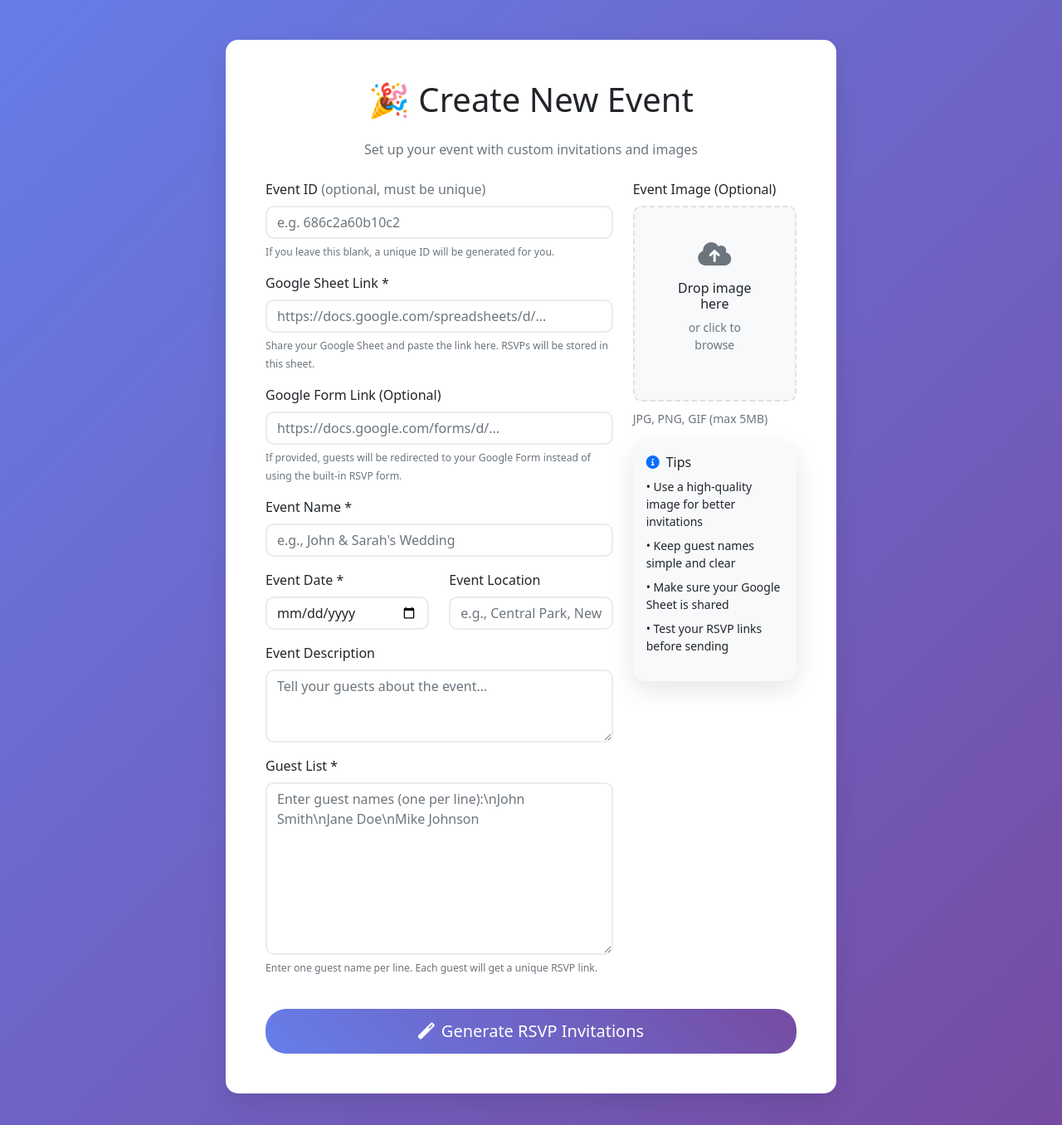
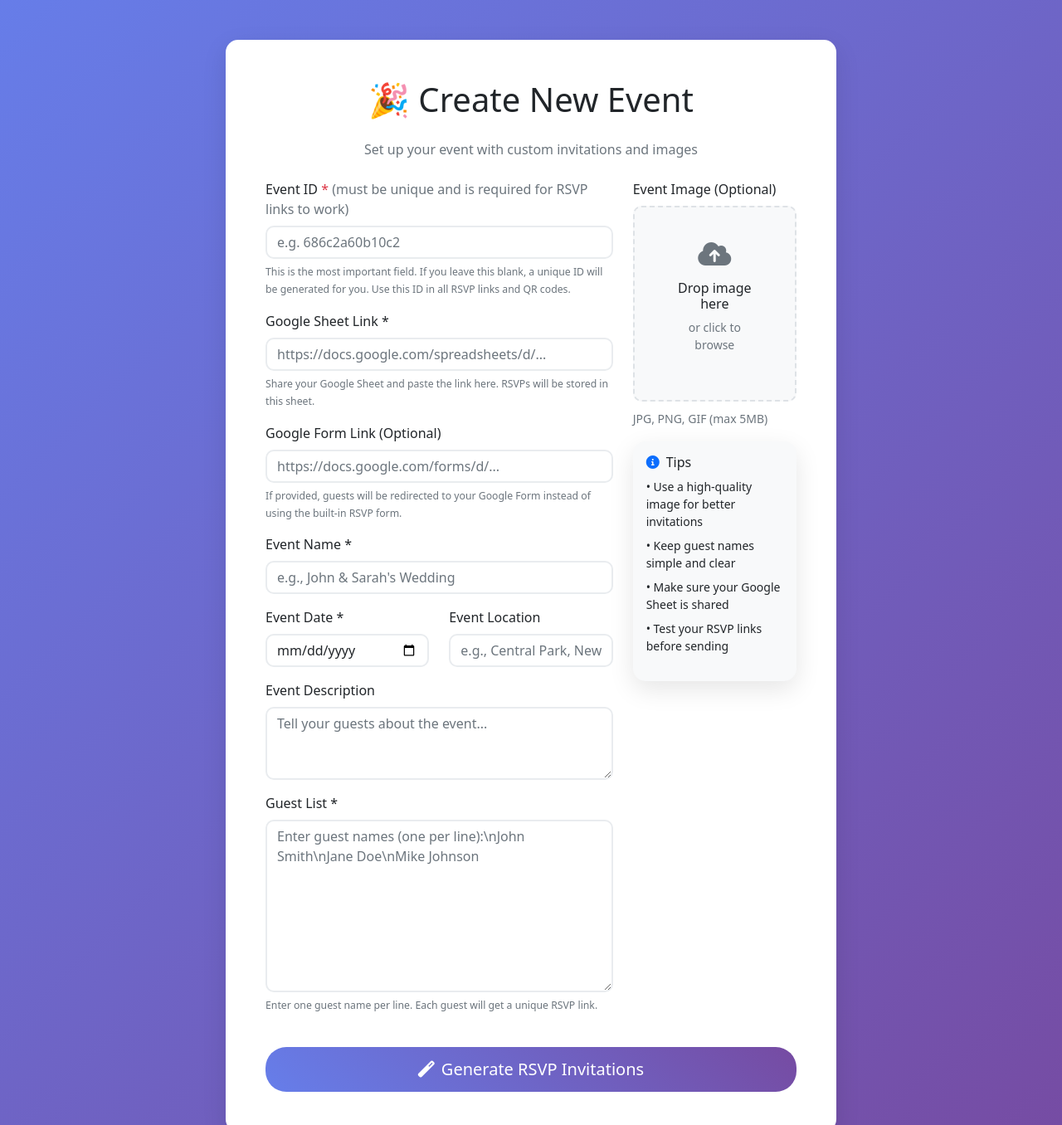
Before and after one commit to Ricki100/Invitation, a PHP site: page /create_event.php in a window 1280 px wide. Shown: the part 56-1412 px from the top of the page at 83% size. Run offline with PHP 8.4, Linux system fonts and the light colour scheme.

Commit message:
Update create_event.php

```diff
--- a/create_event.php
+++ b/create_event.php
@@ -191,10 +191,10 @@ if ($_SERVER['REQUEST_METHOD'] === 'POST') {
                             <div class="row">
                                 <div class="col-md-8">
                                     <div class="mb-3">
-                                        <label for="event_id" class="form-label">Event ID <span class="text-muted">(optional, must be unique)</span></label>
-                                        <input type="text" class="form-control" id="event_id" name="event_id" placeholder="e.g. 686c2a60b10c2">
+                                        <label for="event_id" class="form-label">Event ID <span class="text-danger">*</span> <span class="text-muted">(must be unique and is required for RSVP links to work)</span></label>
+                                        <input type="text" class="form-control" id="event_id" name="event_id" placeholder="e.g. 686c2a60b10c2" required>
                                         <div class="form-text">
-                                            <small>If you leave this blank, a unique ID will be generated for you.</small>
+                                            <small>This is the most important field. If you leave this blank, a unique ID will be generated for you. Use this ID in all RSVP links and QR codes.</small>
                                         </div>
                                     </div>
                                     <div class="mb-3">
```
